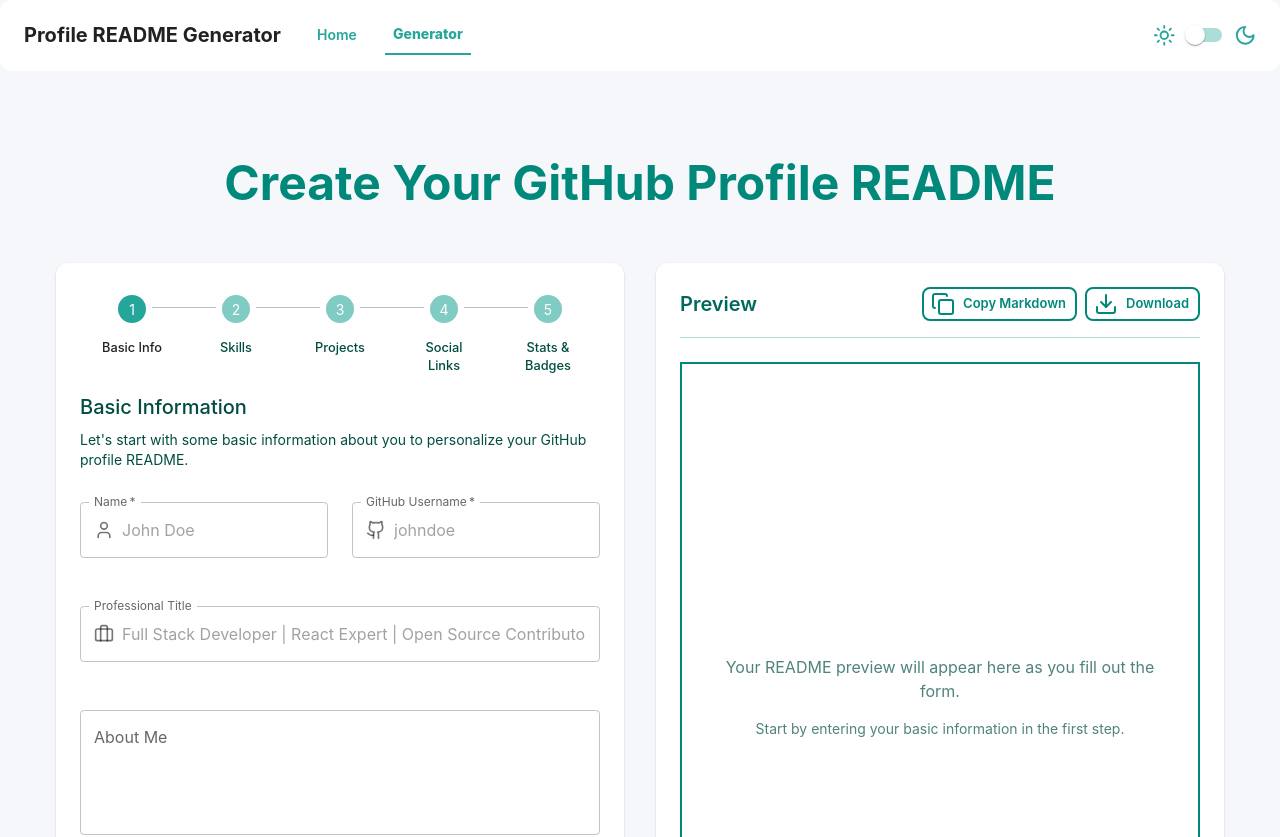
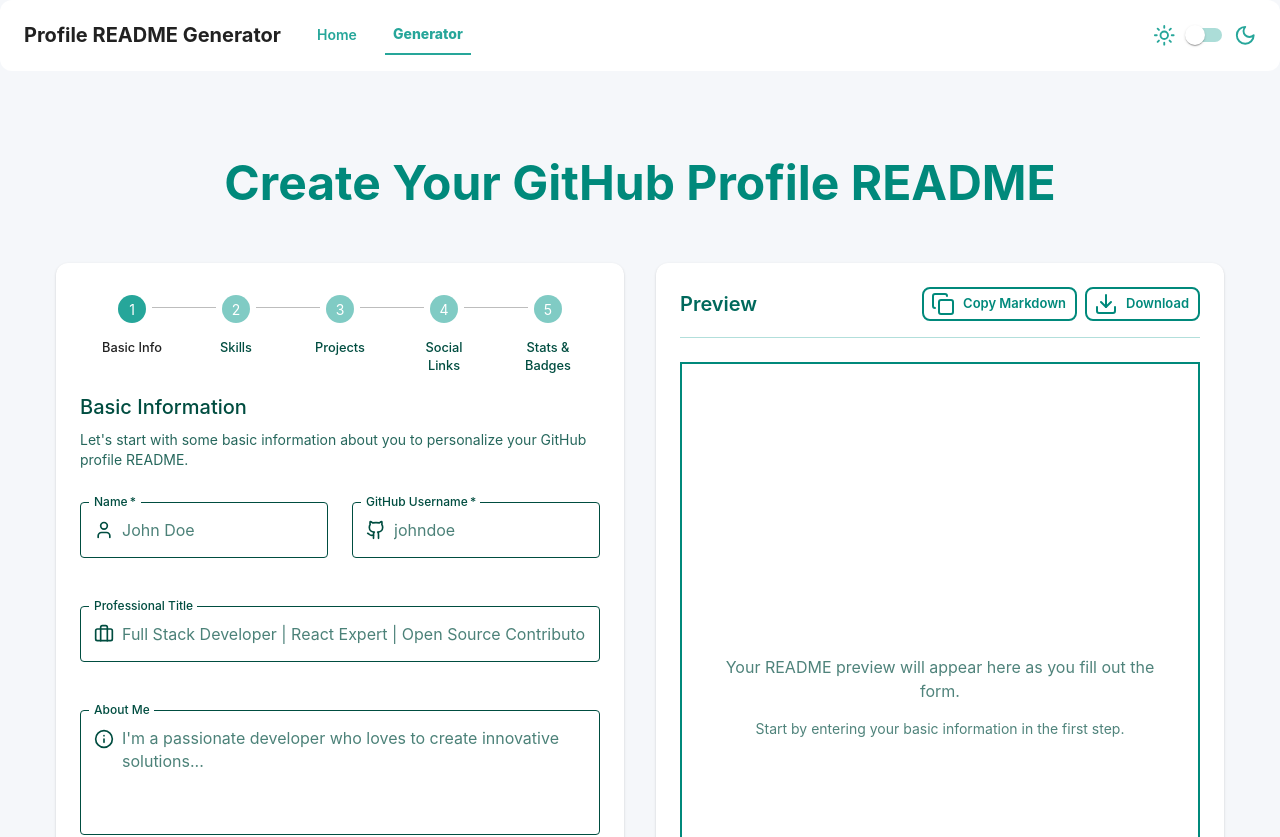
Before and after one commit to NhanPhamThanh-IT/Profile-Readme-Generator, a React (Vite) app: page /generator in a window 1280 px wide. Shown: the top 837 px of the page. Built offline with nearby package versions, Linux system fonts and the light colour scheme.

Commit message:
Update styles, update somethings

```diff
--- a/src/components/forms/BasicInfoForm.jsx
+++ b/src/components/forms/BasicInfoForm.jsx
@@ -1,61 +1,9 @@
-import {
-    Box,
-    TextField,
-    Typography,
-    Grid,
-    InputAdornment,
-} from '@mui/material';
-import { User, Github, Briefcase, MapPin, Globe } from 'lucide-react';
+import React from 'react';
+import { Box, TextField, Typography, Grid, InputAdornment } from '@mui/material';
+import { basicInfoFormFields } from '@constants/Generator';
+import getStyles from '@styles/components/forms/BasicInfoForm.js';
 
-const fields = [
-    {
-        label: 'Name',
-        name: 'name',
-        placeholder: 'John Doe',
-        icon: <User size={20} />,
-        size: { xs: 12, sm: 6 },
-        required: true,
-    },
-    {
-        label: 'GitHub Username',
-        name: 'githubUsername',
-        placeholder: 'johndoe',
-        icon: <Github size={20} />,
-        size: { xs: 12, sm: 6 },
-        required: true,
-    },
-    {
-        label: 'Professional Title',
-        name: 'title',
-        placeholder: 'Full Stack Developer | React Expert | Open Source Contributor',
-        icon: <Briefcase size={20} />,
-        size: { xs: 12 },
-    },
-    {
-        label: 'About Me',
-        name: 'about',
-        placeholder: "I'm a passionate developer who loves to create innovative solutions...",
-        multiline: true,
-        rows: 4,
-        size: { xs: 12 },
-    },
-    {
-        label: 'Location',
-        name: 'location',
-        placeholder: 'San Francisco, CA',
-        icon: <MapPin size={20} />,
-        size: { xs: 12, sm: 6 },
-    },
-    {
-        label: 'Personal Website',
-        name: 'website',
-        placeholder: 'https://johndoe.dev',
-        icon: <Globe size={20} />,
-        size: { xs: 12, sm: 6 },
-    },
-];
-
-function BasicInfoForm({ data, onUpdate }) {
+function BasicInfoForm({ data, onUpdate, darkMode }) {
     const handleChange = (e) => {
         const { name, value } = e.target;
         onUpdate({
@@ -63,6 +11,8 @@
             [name]: value,
         });
     };
+
+    const styles = getStyles(darkMode);
 
     const renderTextField = (field) => {
         const {
@@ -89,9 +39,18 @@
                     required={required}
                     multiline={multiline}
                     rows={rows}
+                    variant="outlined"
+                    sx={styles.input}
                     InputProps={{
                         startAdornment: icon && (
-                            <InputAdornment position="start">{icon}</InputAdornment>
+                            <InputAdornment
+                                position="start"
+                                sx={multiline ? { alignSelf: 'flex-start', mt: 1.5 } : {}}
+                            >
+                                {React.cloneElement(icon, {
+                                    style: styles.icon
+                                })}
+                            </InputAdornment>
                         ),
                     }}
                 />
@@ -104,12 +63,12 @@
             <Typography variant="h6" component="h2" gutterBottom>
                 Basic Information
             </Typography>
-            <Typography variant="body2" paragraph>
+            <Typography variant="body2" paragraph sx={styles.container}>
                 Let's start with some basic information about you to personalize your GitHub profile README.
             </Typography>
 
             <Grid container spacing={3}>
-                {fields.map(renderTextField)}
+                {Array.isArray(basicInfoFormFields) && basicInfoFormFields.map(renderTextField)}
             </Grid>
         </Box>
     );
--- a/src/components/forms/index.jsx
+++ b/src/components/forms/index.jsx
@@ -4,10 +4,10 @@
 import SocialsForm from '@components/forms/SocialsForm';
 import StatsForm from '@components/forms/StatsForm';
 
-const StepContent = ({ step, profileData, handleUpdateProfile }) => {
+const StepContent = ({ darkMode, step, profileData, handleUpdateProfile }) => {
     switch (step) {
         case 0:
-            return <BasicInfoForm data={profileData.basic} onUpdate={(data) => handleUpdateProfile('basic', data)} />;
+            return <BasicInfoForm darkMode={darkMode} data={profileData.basic} onUpdate={(data) => handleUpdateProfile('basic', data)} />;
         case 1:
             return <SkillsForm data={profileData.skills} onUpdate={(data) => handleUpdateProfile('skills', data)} />;
         case 2:
--- /dev/null
+++ b/src/constants/Generator/basicInfoFormFields.jsx
@@ -0,0 +1,52 @@
+import { User, Github, Briefcase, MapPin, Globe, Info } from 'lucide-react';
+
+export const basicInfoFormFields = [
+    {
+        label: 'Name',
+        name: 'name',
+        placeholder: 'John Doe',
+        icon: <User size={20} />,
+        size: { xs: 12, sm: 6 },
+        required: true,
+    },
+    {
+        label: 'GitHub Username',
+        name: 'githubUsername',
+        placeholder: 'johndoe',
+        icon: <Github size={20} />,
+        size: { xs: 12, sm: 6 },
+        required: true,
+    },
+    {
+        label: 'Professional Title',
+        name: 'title',
+        placeholder: 'Full Stack Developer | React Expert | Open Source Contributor',
+        icon: <Briefcase size={20} />,
+        size: { xs: 12 },
+    },
+    {
+        label: 'About Me',
+        name: 'about',
+        placeholder: "I'm a passionate developer who loves to create innovative solutions...",
+        multiline: true,
+        rows: 4,
+        icon: <Info size={20} />,
+        size: { xs: 12 },
+    },
+    {
+        label: 'Location',
+        name: 'location',
+        placeholder: 'San Francisco, CA',
+        icon: <MapPin size={20} />,
+        size: { xs: 12, sm: 6 },
+    },
+    {
+        label: 'Personal Website',
+        name: 'website',
+        placeholder: 'https://johndoe.dev',
+        icon: <Globe size={20} />,
+        size: { xs: 12, sm: 6 },
+    },
+];
+
+export default basicInfoFormFields;
--- a/src/constants/Generator/index.js
+++ /dev/null
@@ -1 +0,0 @@
-export * from './defaultProfileData.js'
--- /dev/null
+++ b/src/constants/Generator/index.jsx
@@ -0,0 +1,2 @@
+export * from './defaultProfileData.js';
+export * from './basicInfoFormFields.jsx';
--- a/src/sections/Generator/FormStepper.jsx
+++ b/src/sections/Generator/FormStepper.jsx
@@ -30,7 +30,7 @@
             </Stepper>
 
             <Box sx={styles.contentBox}>
-                <StepContent step={activeStep} profileData={profileData} handleUpdateProfile={handleUpdateProfile} />
+                <StepContent darkMode={darkMode} step={activeStep} profileData={profileData} handleUpdateProfile={handleUpdateProfile} />
             </Box>
 
             <Divider sx={styles.divider} />
--- /dev/null
+++ b/src/styles/components/forms/BasicInfoForm.js
@@ -0,0 +1,68 @@
+const colors = {
+    light: {
+        inputBackground: 'white',
+        textColor: '#004d40',
+        borderColor: '#004d40',
+        iconColor: '#004d40',
+        focusBorderColor: '#00796b',
+        labelColor: '#004d40',
+    },
+    dark: {
+        inputBackground: '#122c2e',
+        textColor: '#e0f2f1',
+        borderColor: '#1de9b6',
+        iconColor: '#1de9b6',
+        focusBorderColor: '#1de9b6',
+        labelColor: '#1de9b6',
+    }
+};
+
+export const styles = (darkMode) => {
+    const currentColors = darkMode ? colors.dark : colors.light;
+
+    return {
+        container: {
+            color: currentColors.textColor,
+            opacity: 0.85,
+        },
+        input: {
+            borderRadius: 1,
+            '& .MuiOutlinedInput-root': {
+                backgroundColor: currentColors.inputBackground,
+                color: currentColors.textColor,
+                '& .MuiOutlinedInput-notchedOutline': {
+                    borderColor: currentColors.borderColor,
+                },
+                '&:hover .MuiOutlinedInput-notchedOutline': {
+                    borderColor: currentColors.focusBorderColor,
+                },
+                '&.Mui-focused .MuiOutlinedInput-notchedOutline': {
+                    borderColor: currentColors.focusBorderColor,
+                },
+            },
+            '& .MuiInputLabel-root': {
+                color: currentColors.textColor,
+                fontWeight: 'medium',
+                '&.Mui-focused': {
+                    color: currentColors.focusBorderColor,
+                }
+            },
+            '& .MuiInputBase-input': {
+                color: currentColors.textColor,
+            },
+            '& .MuiInputBase-input::placeholder': {
+                color: currentColors.textColor,
+                opacity: 0.7,
+            }
+        },
+        icon: {
+            color: currentColors.iconColor,
+        },
+        text: {
+            color: currentColors.textColor,
+            opacity: 0.85,
+        }
+    };
+};
+
+export default styles;
```
